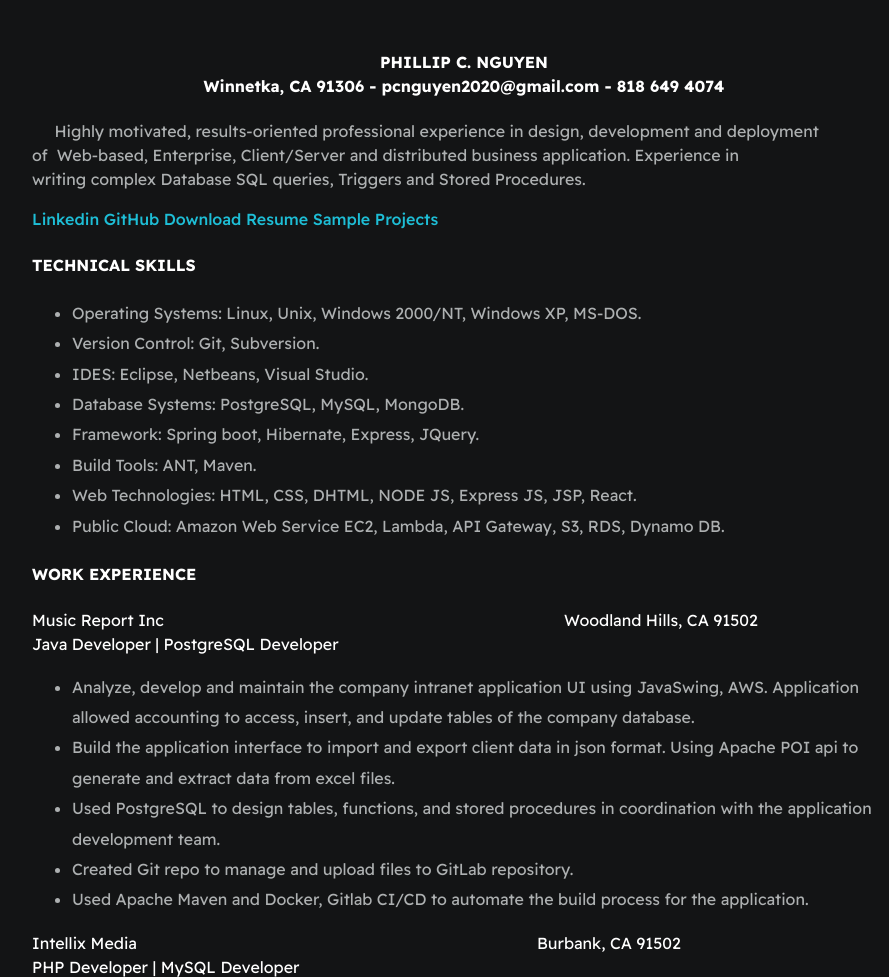
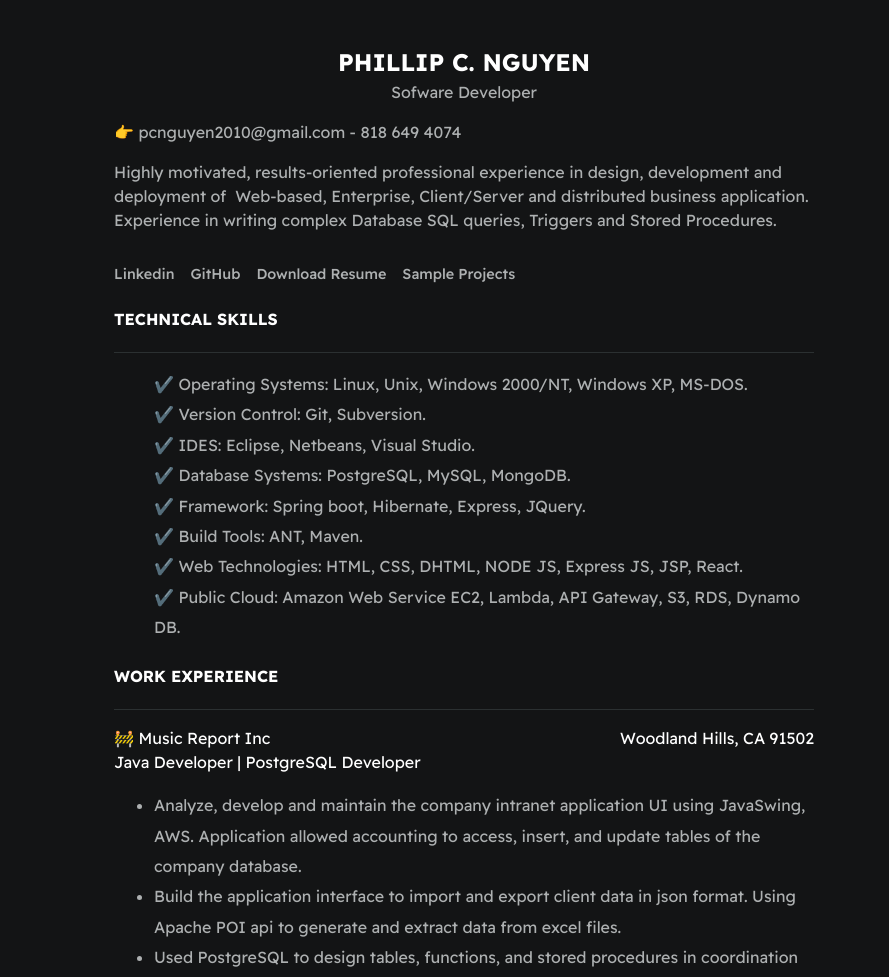
Before and after one commit to pcnguyen2010/phillipResumeWebsite, a plain HTML site: page index.html in a window 1280 px wide. Shown: the top 977 px of the page, without its empty margins (176-1065 px from the left). Drawn offline with Linux system fonts and the light colour scheme.

Commit message:
Development changes.

```diff
--- a/index.html
+++ b/index.html
@@ -5,49 +5,52 @@
     <meta http-equiv='X-UA-Compatible' content='IE=edge'>
     <title>Phillip Resume</title>
     <meta name='viewport' content='width=device-width, initial-scale=1'>
-    <link rel='stylesheet' type='text/css' media='screen' href='./styles/main.css'>
+    <link rel='stylesheet' type='text/css' media='screen' href='./styles/main.css' >
 </head>
 <body>
-    <div id="container--main" class="" style="margin-top: 50px;margin-left: 200px;margin-right: 200px;">
+    <div id="container--main">
         <section id="wrapper--hero" class="section-page">
-            <p >
-                <h4 style="text-align: center;">
+            <p>
+                <h1 style="text-align: center;">
                     PHILLIP C. NGUYEN
-                    <br>Winnetka, CA 91306&nbsp;-&nbsp;pcnguyen2020@gmail.com&nbsp;-&nbsp;818&nbsp;649&nbsp;4074
-                </h4>
+                </h1>
+                <p style="text-align: center;margin-top: -20px;">Sofware Developer</p>
+                <p>👉 pcnguyen2010@gmail.com - 818 649 4074</p>
             </p>
-            <p style="">
-                &nbsp;&nbsp;&nbsp;&nbsp;&nbsp;Highly motivated, results-oriented professional experience in design, development and deployment
-                <br>of  Web-based, Enterprise, Client/Server and distributed business application.  Experience in
-                <br>writing complex Database SQL queries, Triggers and Stored Procedures.
+            <p>
+                Highly motivated, results-oriented professional experience in design, development and deployment
+                of  Web-based, Enterprise, Client/Server and distributed business application.  Experience in
+                writing complex Database SQL queries, Triggers and Stored Procedures.
             </p>
         </section>
-        <section id="social">
-            <div>
-                <a href="">Linkedin</a>
-                <a href="">GitHub</a>
-                <a href="">Download Resume</a>
-                <a href="">Sample Projects</a>
+        <section class="section--page">
+            <div id="socials--list">
+                <a href="" target="_blank">Linkedin</a>
+                <a href="" target="_blank">GitHub</a>
+                <a href="" target="_blank">Download Resume</a>
+                <a href="" target="_blank">Sample Projects</a>
             </div>
         </section>
-        <section id="skill">
+        <section class="section--page">
             <h4>TECHNICAL SKILLS</h4>
-            <ul>
-                <li>Operating Systems: Linux, Unix, Windows 2000/NT, Windows XP, MS-DOS.</li>
-                <li>Version Control: Git, Subversion. </li>
-                <li>IDES: Eclipse, Netbeans, Visual Studio.</li>
-                <li>Database Systems: PostgreSQL, MySQL, MongoDB.</li>
-                <li>Framework: Spring boot, Hibernate, Express, JQuery. </li>
-                <li>Build Tools: ANT, Maven.</li>
-                <li>Web Technologies: HTML, CSS, DHTML, NODE JS, Express JS, JSP, React.</li>
-                <li>Public Cloud: Amazon Web Service EC2, Lambda, API Gateway, S3, RDS, Dynamo DB.</li>
+            <div class="line-break"></div>
+            <ul id="qualifications--list">
+                <li>✔️ Operating Systems: Linux, Unix, Windows 2000/NT, Windows XP, MS-DOS.</li>
+                <li>✔️ Version Control: Git, Subversion. </li>
+                <li>✔️ IDES: Eclipse, Netbeans, Visual Studio.</li>
+                <li>✔️ Database Systems: PostgreSQL, MySQL, MongoDB.</li>
+                <li>✔️ Framework: Spring boot, Hibernate, Express, JQuery. </li>
+                <li>✔️ Build Tools: ANT, Maven.</li>
+                <li>✔️ Web Technologies: HTML, CSS, DHTML, NODE JS, Express JS, JSP, React.</li>
+                <li>✔️ Public Cloud: Amazon Web Service EC2, Lambda, API Gateway, S3, RDS, Dynamo DB.</li>
             </ul>
         </section>
-        <section id="experience">
+        <section class="section--page" id="experience">
             <h4>WORK EXPERIENCE</h4>
-            <div style="display: flex;gap: 25em;">
+            <div class="line-break"></div>
+            <div class="company">
                 <div>
-                    Music Report Inc
+                    🚧 Music Report Inc
                 </div>
                 <div>
                     Woodland Hills, CA 91502
@@ -76,9 +79,10 @@
                 </li>
             </ul>
 
-            <div style="display: flex;gap: 25em;">
+            <div class="line-break"></div>
+            <div  class="company">
                 <div>
-                    Intellix Media
+                    🚧 Intellix Media
                 </div>
                 <div>
                     Burbank, CA 91502
@@ -103,9 +107,10 @@
                 </li>
             </ul>
 
-            <div style="display: flex;gap: 25em;">
+            <div class="line-break"></div>
+            <div  class="company">
                 <div>
-                    Bandmerch
+                    🚧  Bandmerch
                 </div>
                 <div>
                     Agoura Hills, CA 91301
@@ -126,16 +131,16 @@
 
         </section>
 
-        <section class="education">
+        <section class="section--page">
             <h4>EDUCATION</h4>
-            &nbsp;&nbsp;&nbsp;&nbsp;&nbsp; B.S. Degree – Computer Science – California State University Northridge
+            <p style="margin-top: -15px;">&nbsp;&nbsp;&nbsp;&nbsp;&nbsp;&nbsp;&nbsp;&nbsp;&nbsp;&nbsp;B.S. Degree – Computer Science – California State University Northridge </p>
 
         </section>
 
-        <section class="reference">
+        <section class="section--page">
             <h4>REFERENCE</h4>
-            &nbsp;&nbsp;&nbsp;&nbsp;&nbsp; Available upon request.
+            <p style="margin-top: -15px;">&nbsp;&nbsp;&nbsp;&nbsp;&nbsp;&nbsp;&nbsp;&nbsp;&nbsp;&nbsp; Available upon request. </p>
         </section>
     </div>
 </body>
-</html>>
+</html>
--- a/styles/main.css
+++ b/styles/main.css
@@ -47,3 +47,45 @@
 li{
     line-height: 1.9em;
 }
+
+#container--main{
+    max-width: 700px;
+    margin: 0 auto;
+}
+
+.section-page{
+    padding-top: 1em;
+    padding-bottom: 1em;
+}
+
+#socials--list{
+    display: flex;
+    justify-content: flex-start;
+    column-gap: 1em;
+    flex-wrap: wrap;
+}
+
+#socials--list a{
+    font-size: 0.9em;
+    color: var(--secondaryTextColor);
+    transition: 0.3s;
+}
+
+#socials--list a:hover{
+    color: var(--mainLinkColor);
+}
+
+#qualifications--list{
+    list-style: none;
+}
+
+.line-break{
+    background-color: var(--mainBorderColor);
+    height: 1px;
+    margin-bottom: 1em;
+}
+
+.company{
+    display: flex;
+    justify-content: space-between;
+}
```
